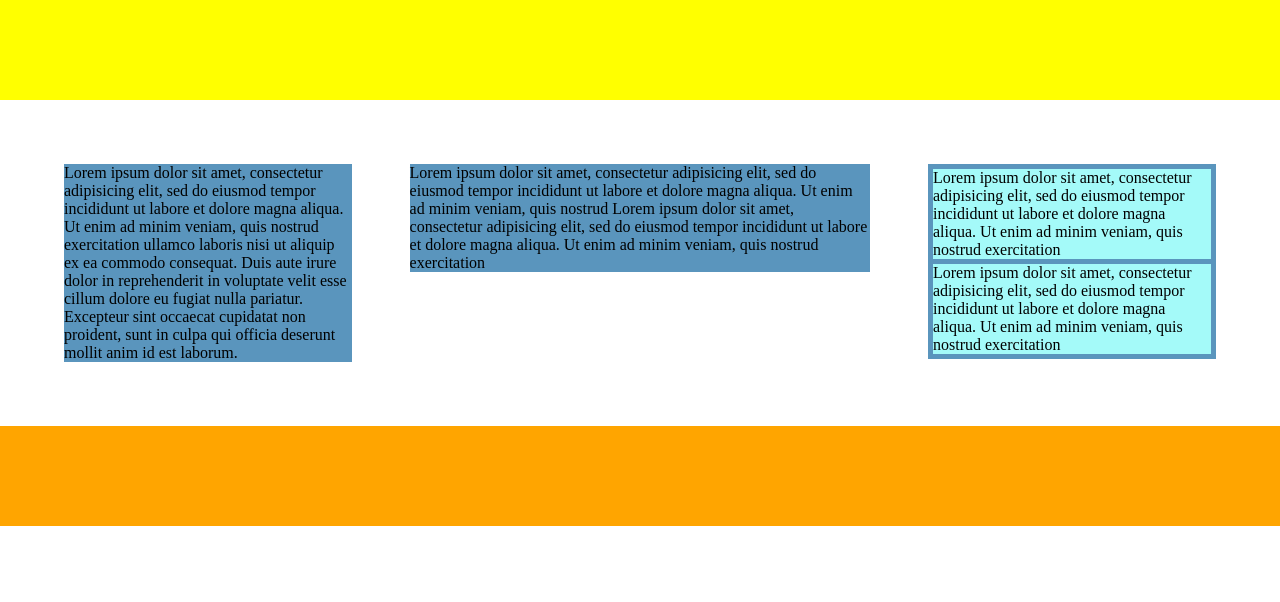
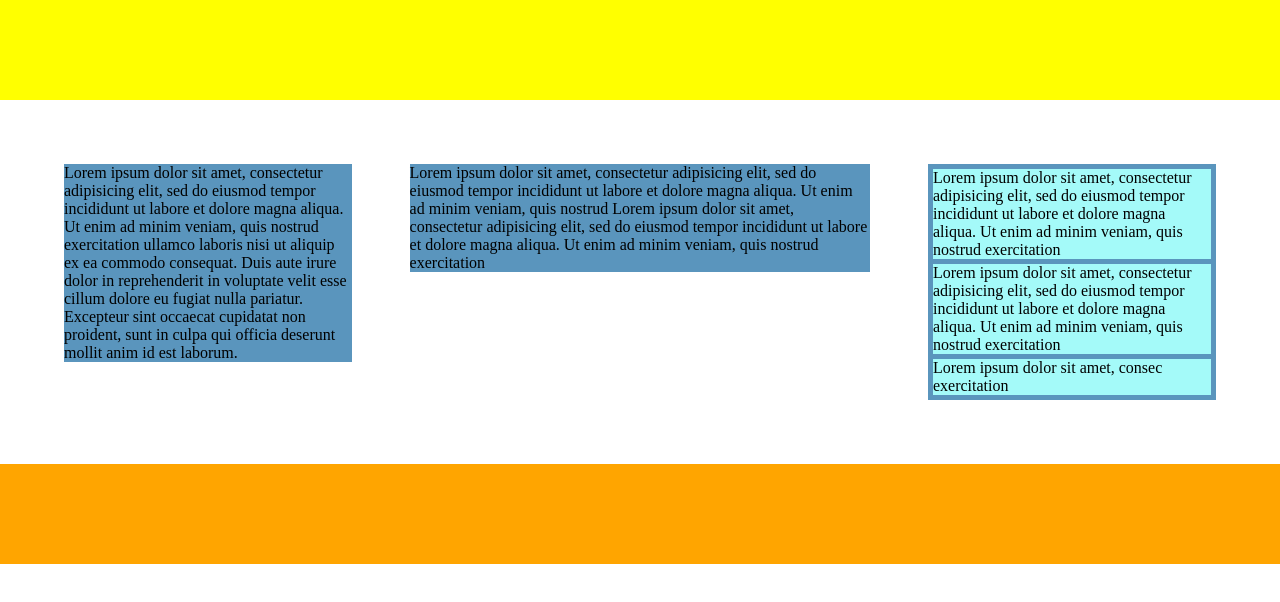
Before and after one commit to flavioalessandri/htmlcss-struttura-wp, a plain HTML site: page index.html in a window 1280 px wide. Drawn offline with Linux system fonts and the light colour scheme.

Commit message:
Modifica apportata a /* Stile contenuti interni alla Colonna WIdget Destra */

```diff
--- a/css/style.css
+++ b/css/style.css
@@ -47,9 +47,8 @@ header{
 
 
 /* Stile contenuti interni alla Colonna WIdget Destra */
-div.widget.right p{
+div.widget.right >*{
   background-color: #a4faf9;
-  height:20%;
   margin: 5px;
 }
 
--- a/index.html
+++ b/index.html
@@ -34,6 +34,8 @@
           <p>Lorem ipsum dolor sit amet, consectetur adipisicing elit, sed do eiusmod tempor incididunt ut labore et dolore magna aliqua. Ut enim ad minim veniam, quis nostrud exercitation</p>
 
           <p>Lorem ipsum dolor sit amet, consectetur adipisicing elit, sed do eiusmod tempor incididunt ut labore et dolore magna aliqua. Ut enim ad minim veniam, quis nostrud exercitation</p>
+
+          <div>Lorem ipsum dolor sit amet, consec exercitation</div>
         </div>
 
       </section>
```
